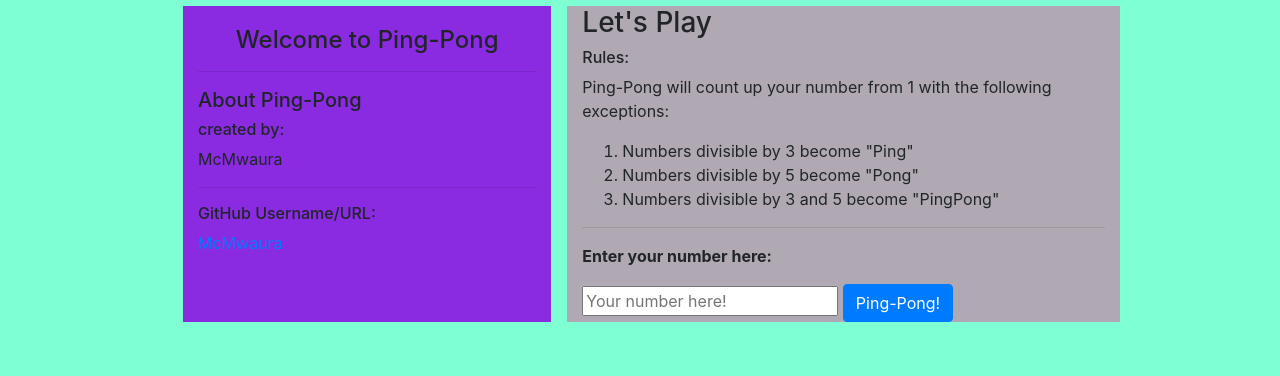
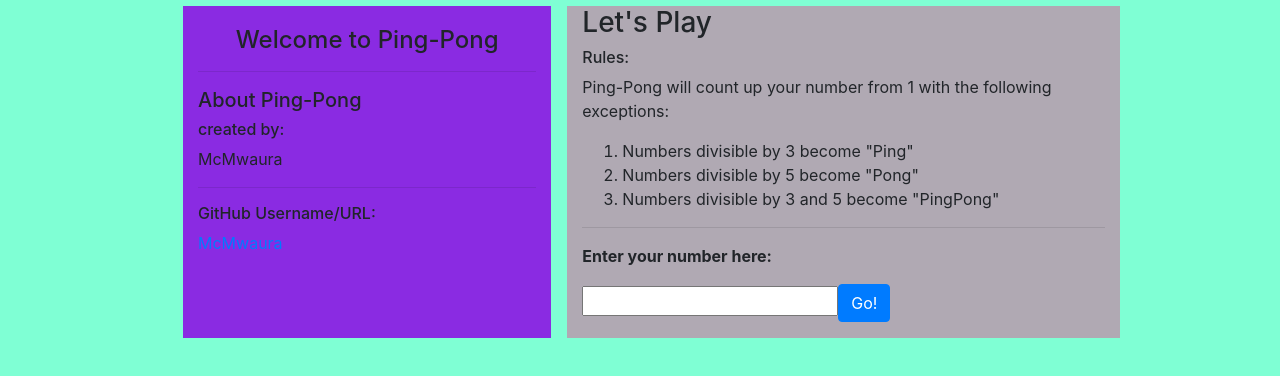
Before and after one commit to McMwaura/Ping-Pong, a plain HTML site: page index.html in a window 1280 px wide. Shown: the part 106-482 px from the top of the page. Drawn offline with Linux system fonts and the light colour scheme.

```diff
--- a/index.html
+++ b/index.html
@@ -5,6 +5,7 @@
     <title>Ping Pong</title>
     <link rel="stylesheet" href="css/bootstrap.css">
     <link rel="stylesheet" href="css/styles.css">
+    <link href="https://fonts.googleapis.com/css?family=Indie+Flower" rel="stylesheet">
   </head>
   <body>
 
@@ -44,15 +45,19 @@
 
           <hr>
 
-          <form action="" id="form1">
+        <div id="ping_pong">
+          <form>
             <p><strong>Enter your number here:</strong></p>
-            <input class="form1-input" type="text" placeholder="Your number here!">
-            <button class="btn btn-primary">Ping-Pong!</button>
+            <input type="number" id="input"><input type="button" class ="btn btn-primary" onClick="pingPong(document.getElementById('input').value)" value="Go!">
+            <p id="output"></p>
           </form>
+        </div>
+
         </div>
       </div>
     </div>
 
+    <script src="js/jquery.3.js"></script>
     <script src="js/scripts.js"></script>
   </body>
 </html>
```
